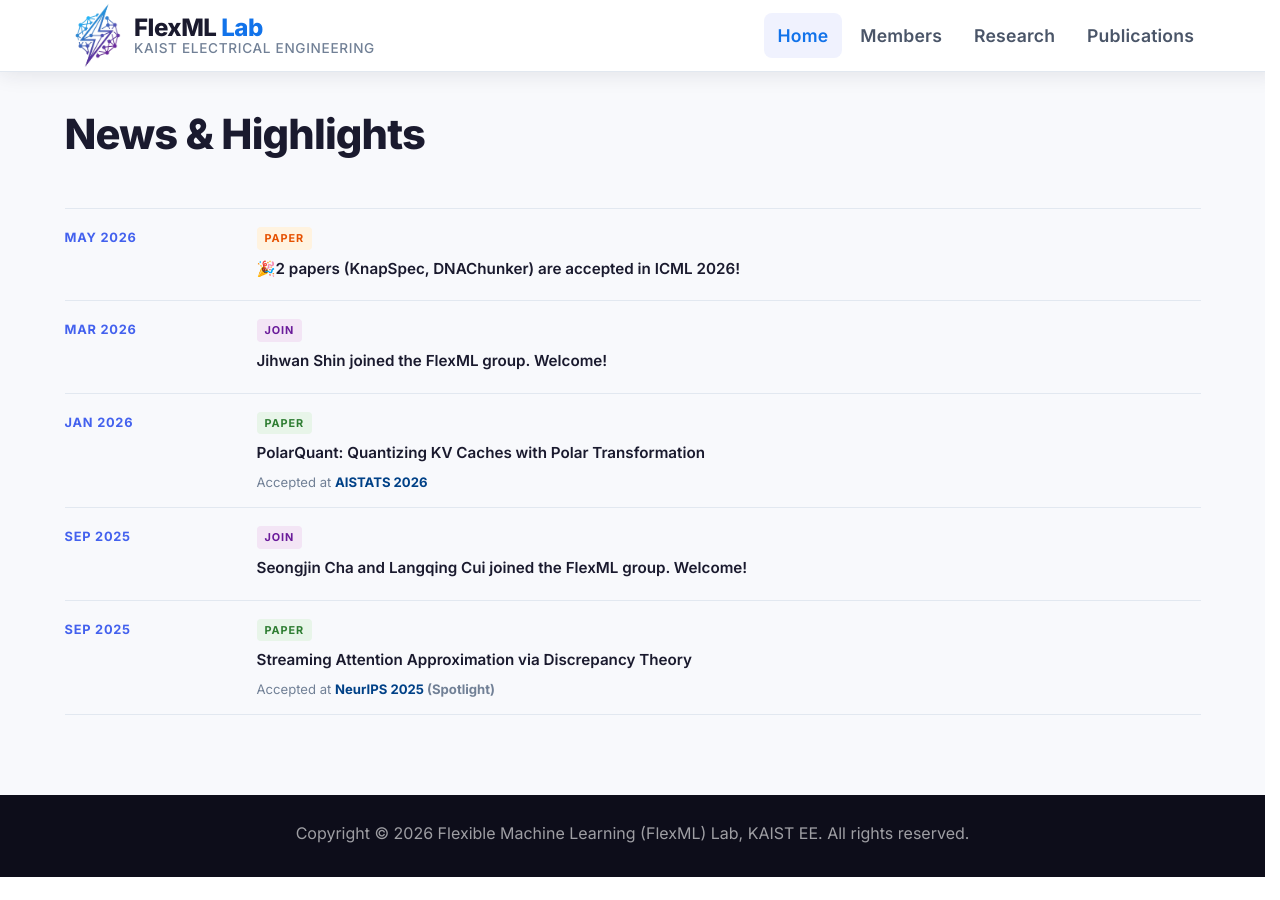
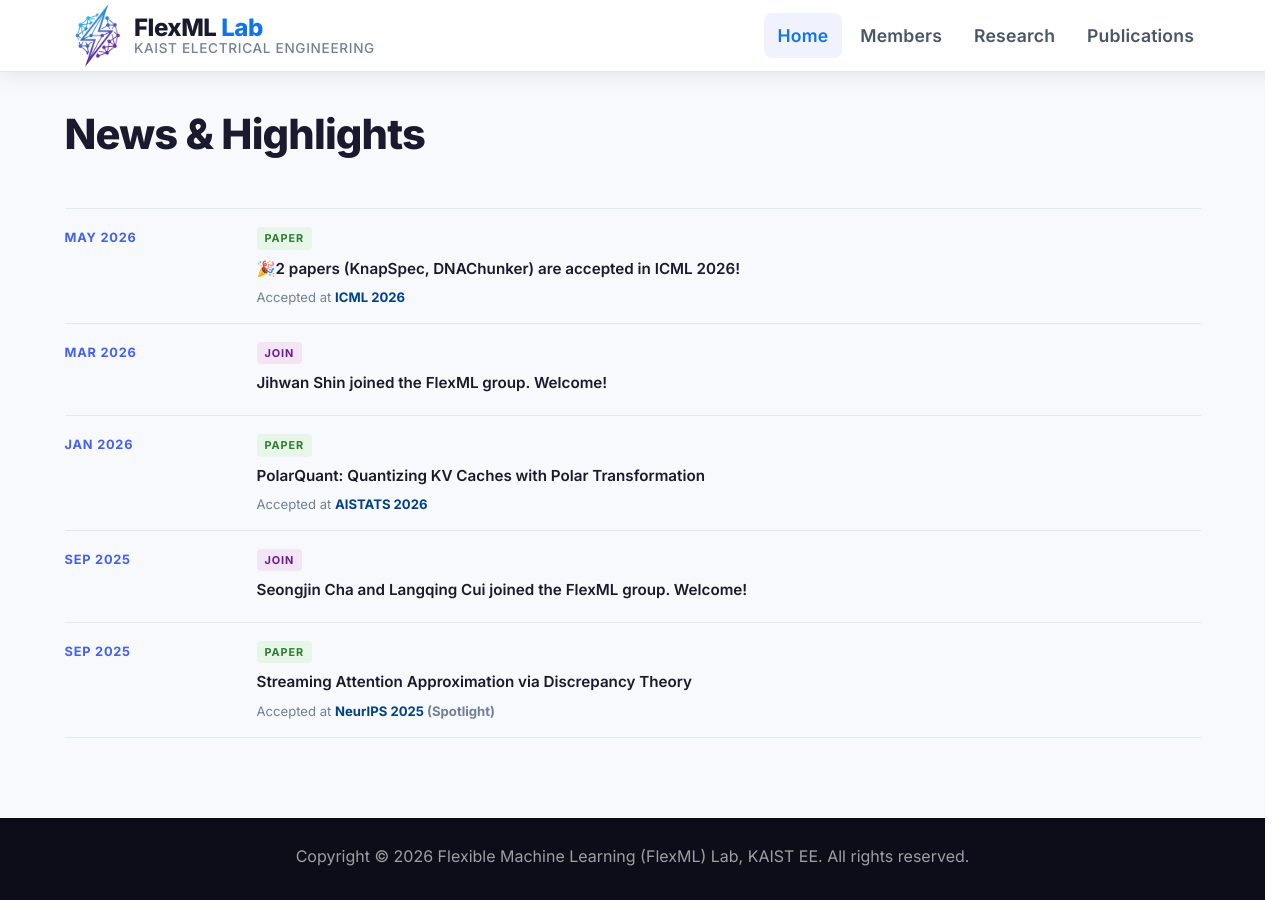
Before and after one commit to kaist-flexml-lab/kaist-flexml-lab.github.io, a Jekyll site: the page built from index.html, in a window 1280 px wide and 900 px high, scrolled down 925 px. Built offline with Jekyll 4.4.1, drawn with Linux system fonts in a browser that asks for light colours; before the commit the page ends 1802 px from its top, so only the background shows below that.

Commit message:
Update index.html

```diff
--- a/index.html
+++ b/index.html
@@ -53,8 +53,9 @@ title: Home
       <div class="news-item" data-animate>
         <div class="news-date">May 2026</div>
         <div class="news-content">
-          <span class="news-badge news-badge--award">Paper</span>
+          <span class="news-badge news-badge--paper">Paper</span>
           <div class="news-title">🎉2 papers (<a href="https://openreview.net/pdf?id=k5nKHWp9VC" target="_blank">KnapSpec</a>, <a href="https://openreview.net/pdf?id=1DxD3SBid1" target="_blank">DNAChunker</a>) are accepted in ICML 2026!</div>
+          <div class="news-meta">Accepted at <strong><a href="https://icml.cc/">ICML 2026</a></strong></div>
         </div>
       </div>
 
```
